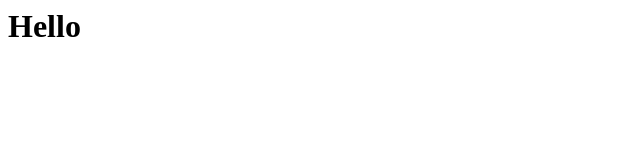
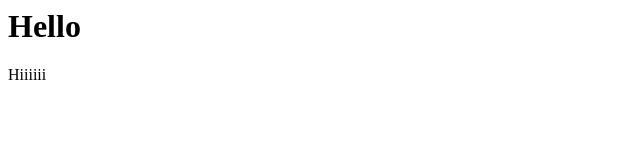
Before and after one commit to LisaElaine/project1, a plain HTML site: page index.html in a window 1280 px wide. Shown: the full height of the page, 0-640 px from the left. Drawn offline with Linux system fonts and the light colour scheme.

Commit message:
added paragraph

```diff
--- a/index.html
+++ b/index.html
@@ -1,3 +1,4 @@
 <head>
   <h1> Hello</h1>
+  <p> Hiiiiii </p>
 </head>
```
